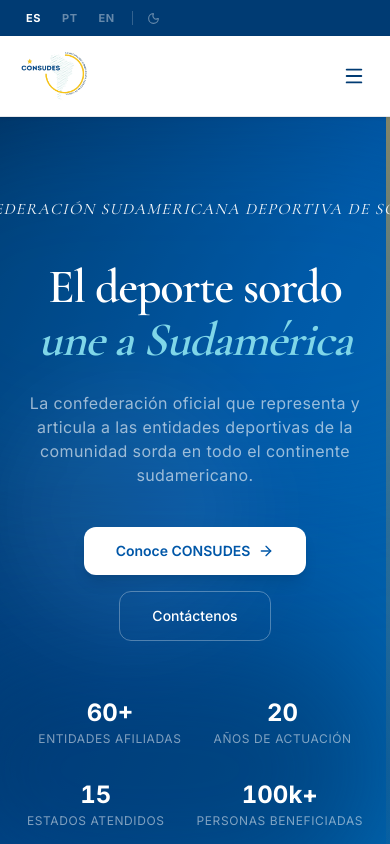
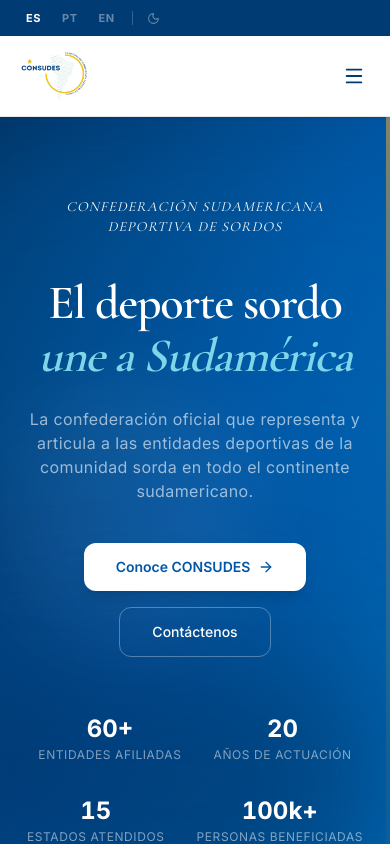
Before and after one commit to lemenezes/consudes-app, a React (Vite) app: page / in a window 390 px wide. Shown: the top 844 px of the page. Built offline with nearby package versions, Linux system fonts and the light colour scheme.

Commit message:
fix: ajusta assinatura institucional no hero para mobile
- Remove whitespace-nowrap; texto quebra naturalmente
- Traços dourados ocultos no mobile (hidden sm:block)
- Quebra de linha forçada após Sudamericana somente em mobile (< sm)
- Fallback para PT/EN sem quebra forçada

```diff
--- a/src/pages/HomePage.tsx
+++ b/src/pages/HomePage.tsx
@@ -35,11 +35,18 @@
 
           {/* Assinatura institucional */}
           <div className="flex items-center justify-center gap-4 mb-10">
-            <span className="w-8 h-px bg-[#D9A441]/50" />
-            <p className="font-['Cormorant_Garamond'] text-white/95 text-base sm:text-xl lg:text-2xl font-light tracking-[0.08em] uppercase italic whitespace-nowrap">
-              {t.hero.fullName}
+            <span className="hidden sm:block w-8 h-px bg-[#D9A441]/50 shrink-0" />
+            <p className="font-['Cormorant_Garamond'] text-white/95 text-sm sm:text-xl lg:text-2xl font-light tracking-[0.08em] uppercase italic text-center">
+              {t.hero.fullName.split('Deportiva').length === 2 ? (
+                <>
+                  {t.hero.fullName.split('Deportiva')[0]}
+                  <span className="sm:hidden"><br /></span>
+                  {'Deportiva'}
+                  {t.hero.fullName.split('Deportiva')[1]}
+                </>
+              ) : t.hero.fullName}
             </p>
-            <span className="w-8 h-px bg-[#D9A441]/50" />
+            <span className="hidden sm:block w-8 h-px bg-[#D9A441]/50 shrink-0" />
           </div>
 
           {/* Headline */}
```
